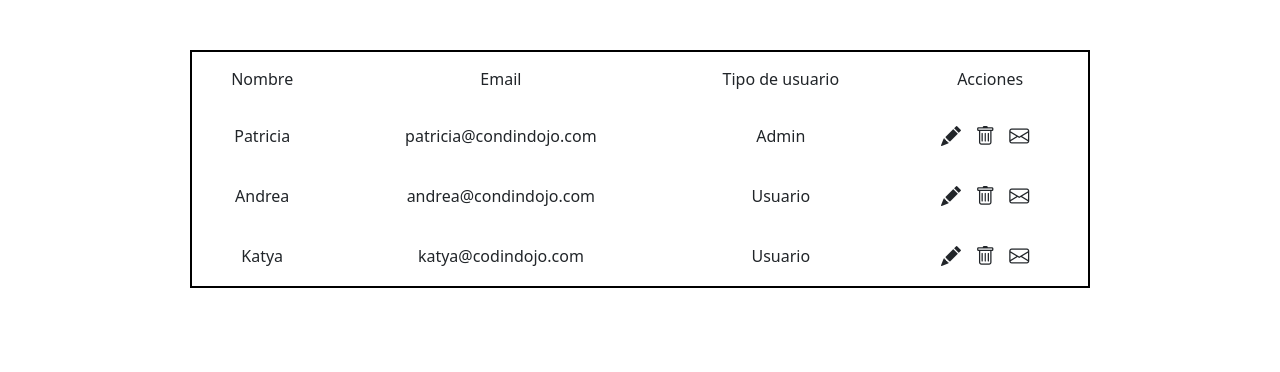
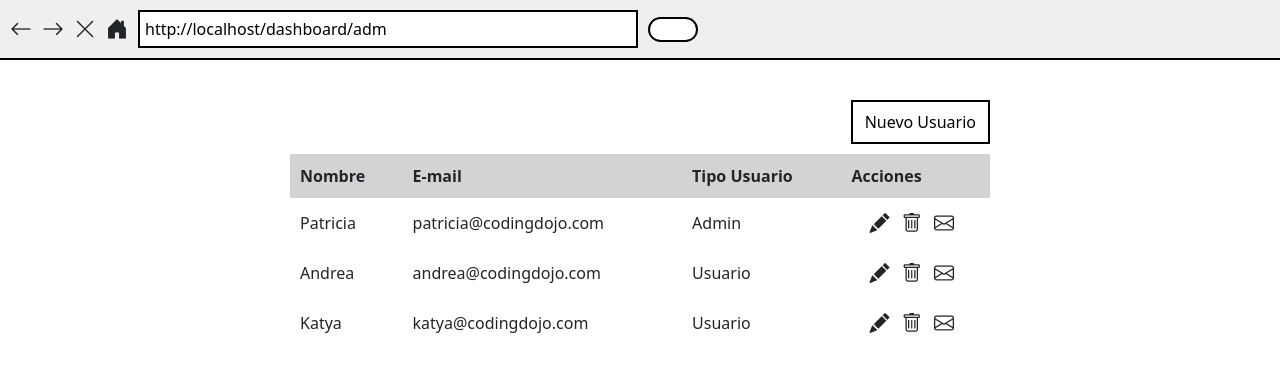
Before and after one commit to juandonoso1661/skillnest_fullstack, a Flask app: template python/mysql/erd/01_administrador_mensajes/templates/dashboard_mensajes.html in a window 1280 px wide. Shown: the top 372 px of the page. Run offline with Flask 3, Linux system fonts and the light colour scheme; the template is opened without the code that fills it, so the values that code supplies are empty; some web fonts are replaced.

Commit message:
gghghghfg

```diff
--- a/python/mysql/erd/01_administrador_mensajes/templates/dashboard.css
+++ b/python/mysql/erd/01_administrador_mensajes/templates/dashboard.css
@@ -1,55 +1,100 @@
-*{
+* {
     padding: 0;
     margin: 0;
     box-sizing: border-box;
 }
 
-body{
+body {
     font-family: "Nunito", sans-serif;
 }
 
-/* NO uses .container porque Bootstrap la usa */
 
-.mi-tabla{
-    width: 900px;
-    margin: 50px auto;
+.topbar {
+    width: 100%;
+    height: 60px;
+    background-color: #efefef;
+
+    display: flex;
+    align-items: center;
+
+    padding: 10px;
+    gap: 10px;
+
+    border-bottom: 2px solid black;
 }
 
-table{
-    width: 100%;
-    border-collapse: collapse;
+.iconos-nav {
+    display: flex;
+    gap: 10px;
+    font-size: 22px;
 }
 
-/* Bordes */
+.topbar input {
+    width: 500px;
+    padding: 5px;
 
-table,
-th,
-td{
     border: 2px solid black;
 }
 
-tr {
+.busqueda {
+    width: 50px;
+    height: 25px;
+
     border: 2px solid black;
+    border-radius: 20px;
+
+    background-color: white;
 }
 
-/* Espaciado */
+/* Contenedor */
+
+.contenedor {
+    width: 700px;
+    margin: 40px auto;
+}
+
+/* Botón */
+
+.boton-container {
+    display: flex;
+    justify-content: flex-end;
+    margin-bottom: 10px;
+}
+
+.boton-container button {
+    padding: 8px 12px;
+    border: 2px solid black;
+    background-color: white;
+    cursor: pointer;
+}
+
+/* Tabla */
+
+table {
+    width: 100%;
+    border-collapse: collapse;
+    background-color: white;
+}
 
 th,
-td{
-    padding: 15px;
-    text-align: center;
+td {
+    border: 2px solid black;
+    padding: 10px;
+    text-align: left;
 }
 
-/* Encabezados */
-
-th{
-    background-color: lightgray;
+th {
+    background-color: #d3d3d3;
 }
 
 /* Iconos */
 
-.botones-Acciones i{
+.acciones {
+    text-align: center;
+}
+
+.acciones i {
     font-size: 20px;
-    margin-right: 10px;
+    margin-right: 8px;
     cursor: pointer;
 }
--- a/python/mysql/erd/01_administrador_mensajes/templates/dashboard_mensajes.html
+++ b/python/mysql/erd/01_administrador_mensajes/templates/dashboard_mensajes.html
@@ -18,26 +18,52 @@
     <link href="https://cdn.jsdelivr.net/npm/bootstrap@5.3.8/dist/css/bootstrap.min.css" rel="stylesheet"
         integrity="sha384-sRIl4kxILFvY47J16cr9ZwB07vP4J8+LH7qKQnuqkuIAvNWLzeN8tE5YBujZqJLB" crossorigin="anonymous">
     <!-- link de bootstrap icons -->
-     <link rel="stylesheet" href="https://cdn.jsdelivr.net/npm/bootstrap-icons@1.13.1/font/bootstrap-icons.min.css">
+    <link rel="stylesheet" href="https://cdn.jsdelivr.net/npm/bootstrap-icons@1.13.1/font/bootstrap-icons.min.css">
     <title>Document</title>
 </head>
 
 <body>
-    <div class="mi-tabla">
+
+
+
+    <div class="topbar">
+
+        <div class="iconos-nav">
+            <i class="bi bi-arrow-left"></i>
+            <i class="bi bi-arrow-right"></i>
+            <i class="bi bi-x-lg"></i>
+            <i class="bi bi-house-door-fill"></i>
+        </div>
+
+        <input type="text" value="http://localhost/dashboard/adm">
+
+        <button class="busqueda"></button>
+
+    </div>
+
+    <!-- Contenido -->
+
+    <div class="contenedor">
+
+        <div class="boton-container">
+            <button>Nuevo Usuario</button>
+        </div>
+
         <table>
+
             <tr>
-                <td>Nombre</td>
-                <td>Email</td>
-                <td>Tipo de usuario</td>
-                <td>Acciones</td>
+                <th>Nombre</th>
+                <th>E-mail</th>
+                <th>Tipo Usuario</th>
+                <th>Acciones</th>
             </tr>
 
             <tr>
                 <td>Patricia</td>
-                <td>patricia@condindojo.com</td>
+                <td>patricia@codingdojo.com</td>
                 <td>Admin</td>
 
-                <td class="botones-Acciones">
+                <td class="acciones">
                     <i class="bi bi-pencil-fill"></i>
                     <i class="bi bi-trash"></i>
                     <i class="bi bi-envelope"></i>
@@ -46,31 +72,32 @@
 
             <tr>
                 <td>Andrea</td>
-                <td>andrea@condindojo.com</td>
+                <td>andrea@codingdojo.com</td>
                 <td>Usuario</td>
 
-                <td class="botones-Acciones">
+                <td class="acciones">
                     <i class="bi bi-pencil-fill"></i>
                     <i class="bi bi-trash"></i>
                     <i class="bi bi-envelope"></i>
                 </td>
             </tr>
 
-
             <tr>
                 <td>Katya</td>
-                <td>katya@codindojo.com</td>
+                <td>katya@codingdojo.com</td>
                 <td>Usuario</td>
 
-                <td class="botones-Acciones">
+                <td class="acciones">
                     <i class="bi bi-pencil-fill"></i>
                     <i class="bi bi-trash"></i>
                     <i class="bi bi-envelope"></i>
                 </td>
             </tr>
+
         </table>
 
     </div>
+
 </body>
 
 </html>
```
